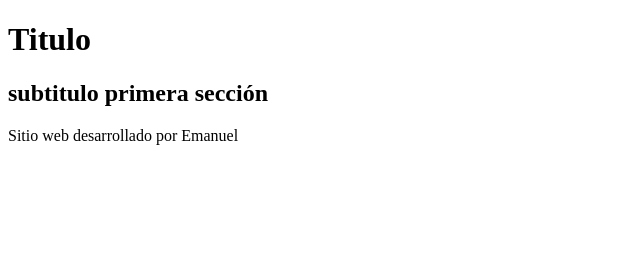
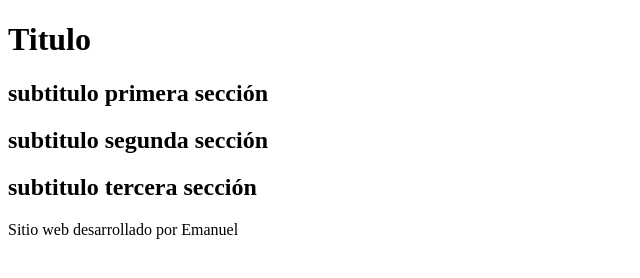
Before and after one commit to el3ma/ejemplo-dia3, a plain HTML site: page index.html in a window 1280 px wide. Shown: the whole page, without its empty margins (0-640 px from the left). Drawn offline with Linux system fonts and the light colour scheme.

Commit message:
Se agrega seccion 2 y 3 a main en index.html

```diff
--- a/index.html
+++ b/index.html
@@ -16,6 +16,12 @@
         <section id="seccion1">
             <h2>subtitulo primera sección</h2>
         </section>
+        <section id="seccion2">
+            <h2>subtitulo segunda sección</h2>
+        </section>
+        <section id="seccion3">
+            <h2>subtitulo tercera sección</h2>
+        </section>
     </main>
 
 
```
